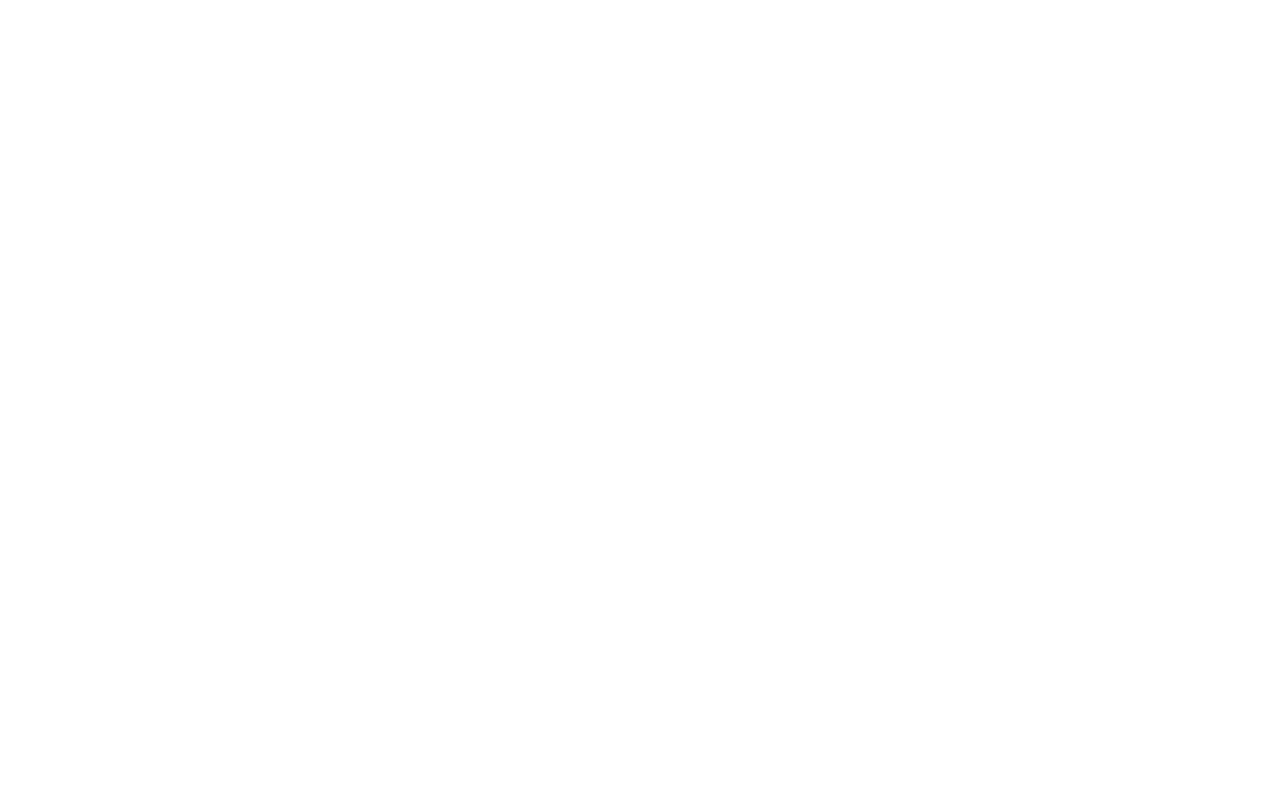
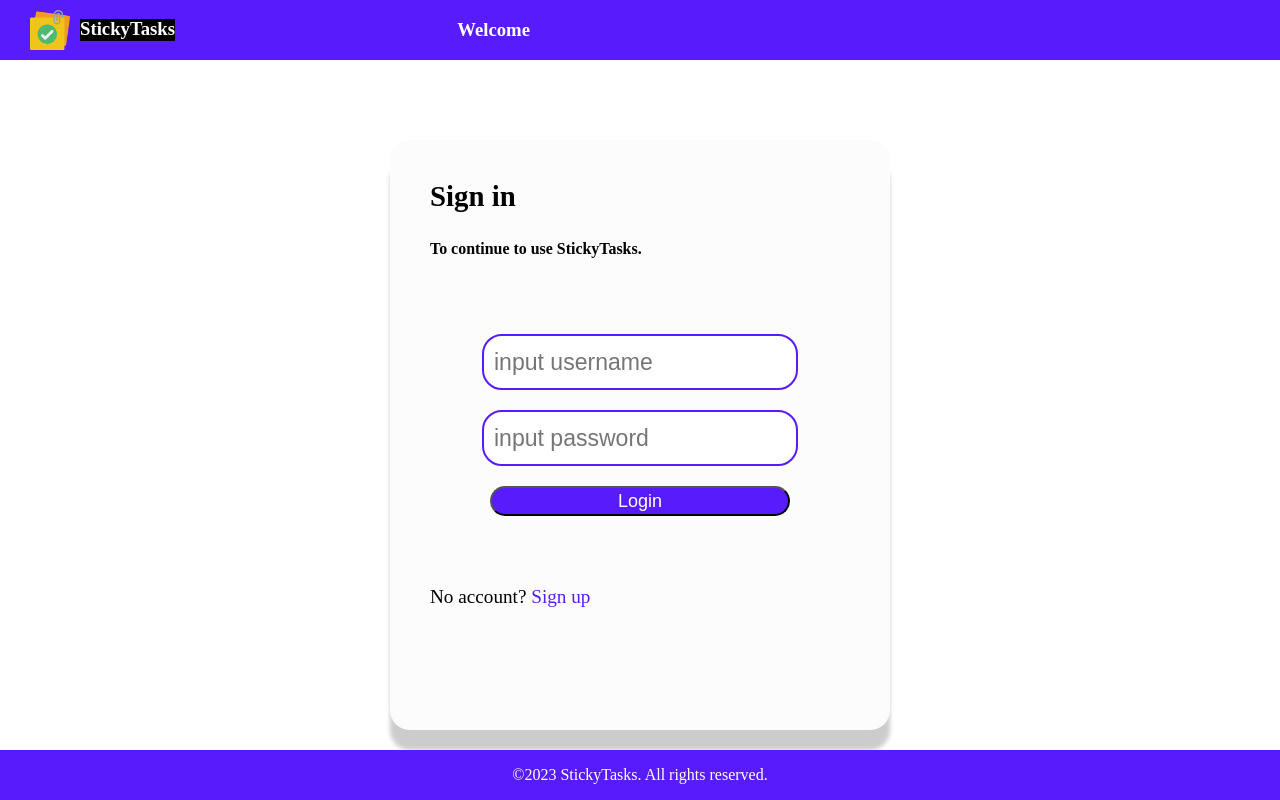
Before and after one commit to carlton435/StickyTasks-forntend, a React (Create React App) app: page /login in a window 1280 px wide. Before the commit this address had no page. Built offline with nearby package versions, Linux system fonts and the light colour scheme.

Commit message:
use the routers from and add the limite

```diff
--- a/src/App.js
+++ b/src/App.js
@@ -1,21 +1,15 @@
-import React, { } from 'react'
-import { Routes, Route } from 'react-router-dom';
+import React from 'react'
+import { useRoutes } from 'react-router-dom';
 import "./App.css"
-import SignIn from './components/Body/login.jsx'
-import SignUp from './components/Body/signup.jsx'
-import Home from './components/Body/home.jsx'
-import Article from './components/Body/article.jsx'
+import routes from './Routes'
+
 export default function App() {
+
+  const route = useRoutes(routes)
 
   return (
     <div>
-      <Routes>
-        <Route path="/" element={<SignIn />} />
-        <Route path="/signup" element={<SignUp />} />
-        <Route path="/home" element={<Home />} />
-        <Route path="/home/article" element={<Article />} />
-      </Routes>
-      {/* {isShow ? <SignIn showPage={showPage} /> : <SignUp showPage={showPage} />} */}
+      {route}
     </div>
   )
 }
--- /dev/null
+++ b/src/Routes/index.jsx
@@ -0,0 +1,22 @@
+import { Navigate } from 'react-router-dom'
+import SignIn from '../components/Body/login'
+import SignUp from '../components/Body/signup'
+import Home from '../components/Body/home'
+import Article from '../components/Body/article'
+
+
+const route = [{
+    path: '/signup', element: <SignUp />
+}, {
+    path: '/login', element: <SignIn />,
+}, {
+
+    path: '/home', element: <Home />,
+
+},
+{ path: 'article', element: <Article /> },
+{
+    path: '/', element: <Navigate to={'/login'} />
+}]
+
+export default route
--- a/src/components/Body/home.jsx
+++ b/src/components/Body/home.jsx
@@ -34,14 +34,14 @@ export default function Home() {
 
     // create the article function - change to the other page
     function createArticle() {
-        navigate("/home/article")
+        navigate("/article")
     }
 
 
 
     function detail(item) {
         // console.log(title, body, tasks_id);
-        navigate("/home/article", { state: item })
+        navigate("/article", { state: item })
     }
 
     return (
--- a/src/components/Body/login.jsx
+++ b/src/components/Body/login.jsx
@@ -55,6 +55,13 @@ export default function Login() {
         localStorage.setItem('username', username);
         navigate('/home')
     }
+
+    const KeyDown = (event) => {
+        if (event.key === 'Enter') {
+            event.preventDefault();
+            login();
+        }
+    };
     return (
         <Fragment>
             <Header titleName={"Sign In"} />
@@ -62,9 +69,9 @@ export default function Login() {
                 {/* body部分，注册表格 */}
                 <h2>Sign in</h2>
                 <h5>To continue to use StickyTasks.</h5>
-                <input type="text" ref={inputRef1} className='input-username' placeholder='input username' />
-                <input type="password" ref={inputRef2} className='input-password' placeholder='input password' />
-                <button onClick={login}>Login</button>
+                <input type="text" ref={inputRef1} className='input-username' placeholder='input username' onKeyDown={(e) => KeyDown(e)} />
+                <input type="password" ref={inputRef2} className='input-password' placeholder='input password' onKeyDown={(e) => KeyDown(e)} />
+                <button onClick={login} >Login</button>
                 <span>No account? <Link to="/signup" >Sign up</Link></span>
             </div>
             <Footer />
```
